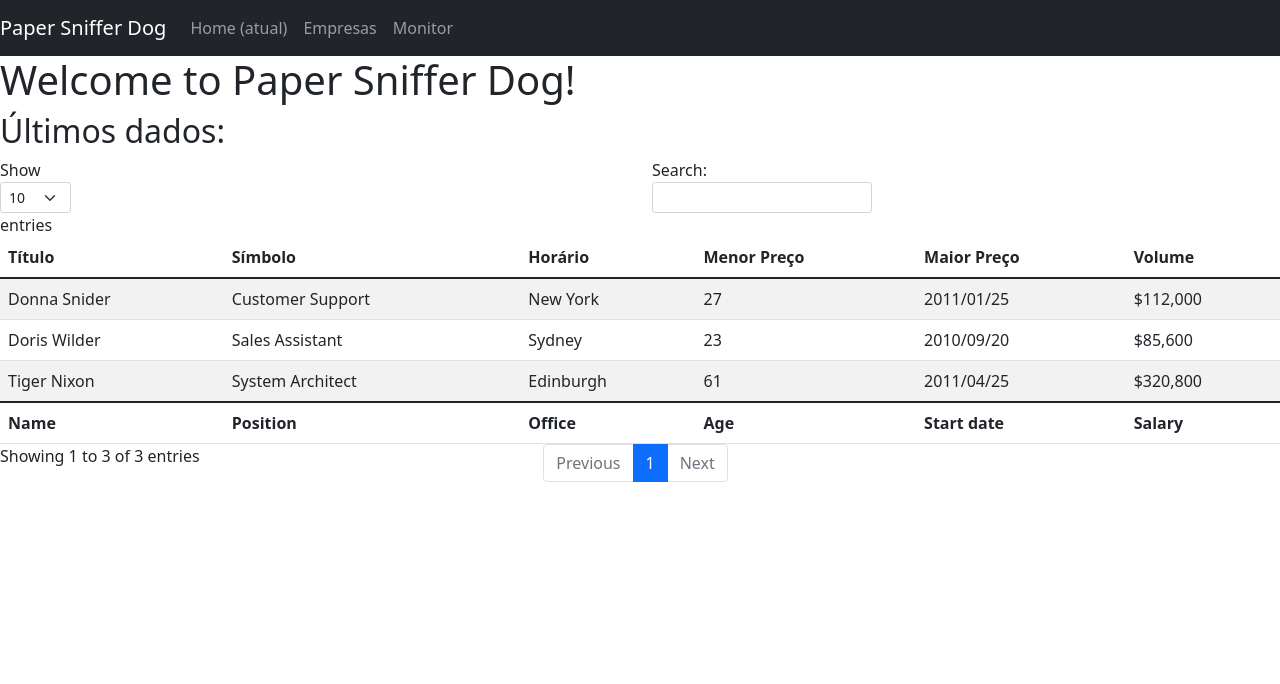
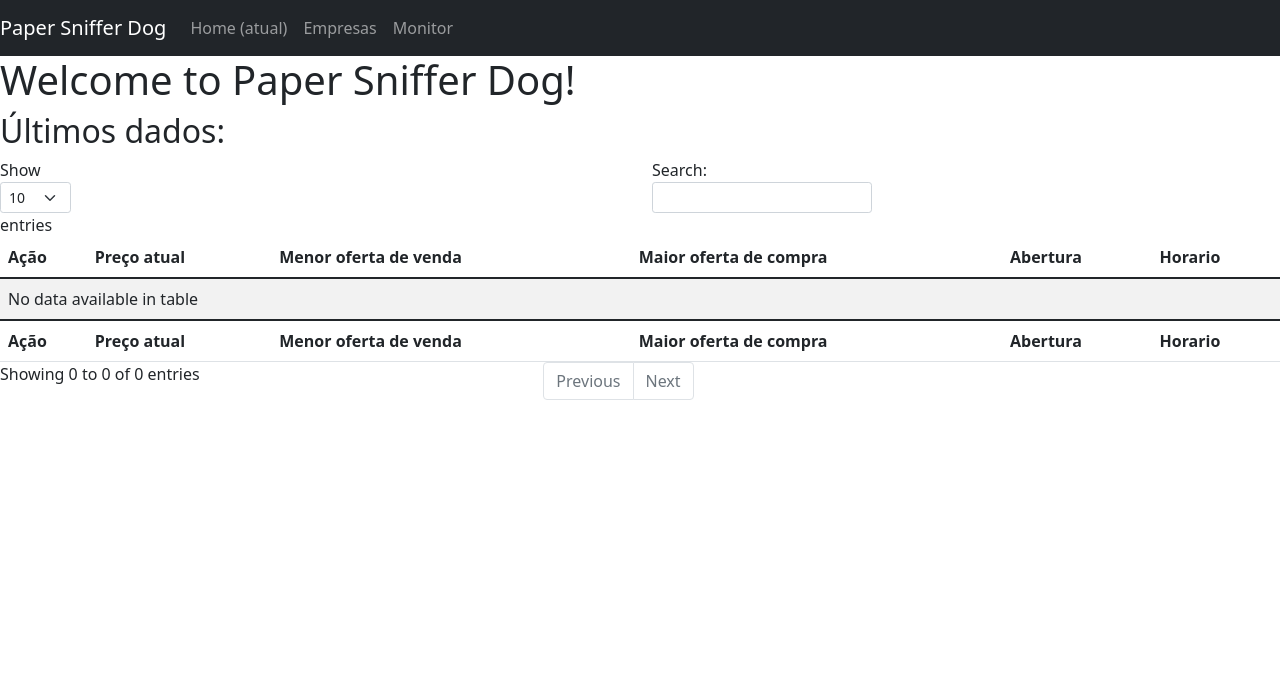
Before and after one commit to SlowHusky/Paper-Sniffer-Dog, a Django app: template papersnifferdog/getpapers/templates/getpapers/index.html in a window 1280 px wide. Shown: the top 684 px of the page. Run offline with Django 4.2, Linux system fonts and the light colour scheme; the template is opened without the code that fills it, so the values that code supplies are empty; parts of the project's set-up code (start-up, migrations or seed data) failed here and were passed over; some libraries are stand-ins or nearby versions.

Commit message:
Página inicial modificada

```diff
--- a/papersnifferdog/getpapers/templates/getpapers/index.html
+++ b/papersnifferdog/getpapers/templates/getpapers/index.html
@@ -9,48 +9,34 @@
 <table id="example" class="table table-striped"  style="width:100%">
     <thead>
         <tr>
-            <th>Título</th>
-            <th>Símbolo</th>
-            <th>Horário</th>
-            <th>Menor Preço</th>
-            <th>Maior Preço</th>
-            <th>Volume</th>
+            <th>Ação</th>
+            <th>Preço atual</th>
+            <th>Menor oferta de venda</th>
+            <th>Maior oferta de compra</th>
+            <th>Abertura</th>
+            <th>Horario</th>
         </tr>
     </thead>
     <tbody>
+        {% for a,b,c,d,e,f in data_papers %}
         <tr>
-            <td>Tiger Nixon</td>
-            <td>System Architect</td>
-            <td>Edinburgh</td>
-            <td>61</td>
-            <td>2011/04/25</td>
-            <td>$320,800</td>
+            <td>{{ a }}</td>
+            <td>{{ b }}</td>
+            <td>{{ c }}</td>
+            <td>{{ d }}</td>
+            <td>{{ e }}</td>
+            <td>{{ f }}</td>
         </tr>
-        <tr>
-            <td>Doris Wilder</td>
-            <td>Sales Assistant</td>
-            <td>Sydney</td>
-            <td>23</td>
-            <td>2010/09/20</td>
-            <td>$85,600</td>
-        </tr>
-        <tr>
-            <td>Donna Snider</td>
-            <td>Customer Support</td>
-            <td>New York</td>
-            <td>27</td>
-            <td>2011/01/25</td>
-            <td>$112,000</td>
-        </tr>
+        {% endfor %}
     </tbody>
     <tfoot>
         <tr>
-            <th>Name</th>
-            <th>Position</th>
-            <th>Office</th>
-            <th>Age</th>
-            <th>Start date</th>
-            <th>Salary</th>
+            <th>Ação</th>
+            <th>Preço atual</th>
+            <th>Menor oferta de venda</th>
+            <th>Maior oferta de compra</th>
+            <th>Abertura</th>
+            <th>Horario</th>
         </tr>
     </tfoot>
 </table>
```
Also changed, not shown: papersnifferdog/getpapers/views.py (+3 -5 lines).
